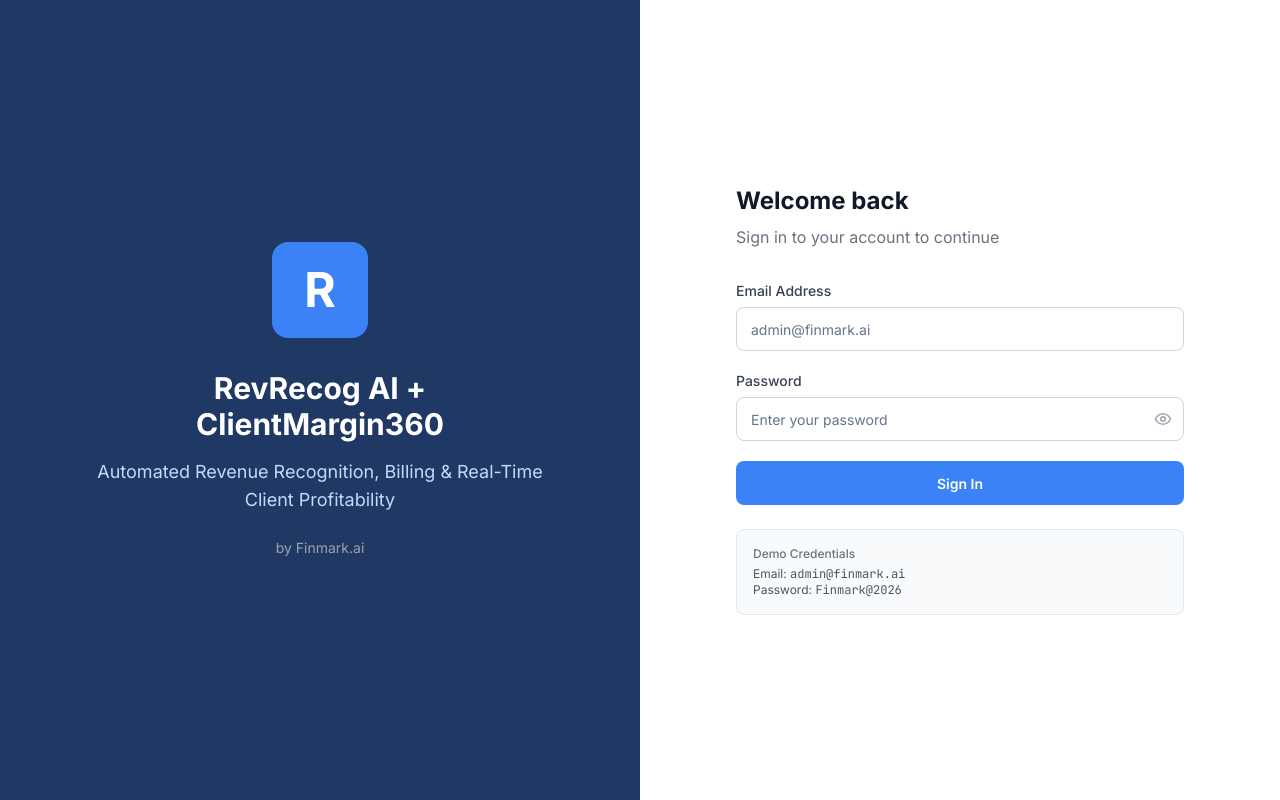
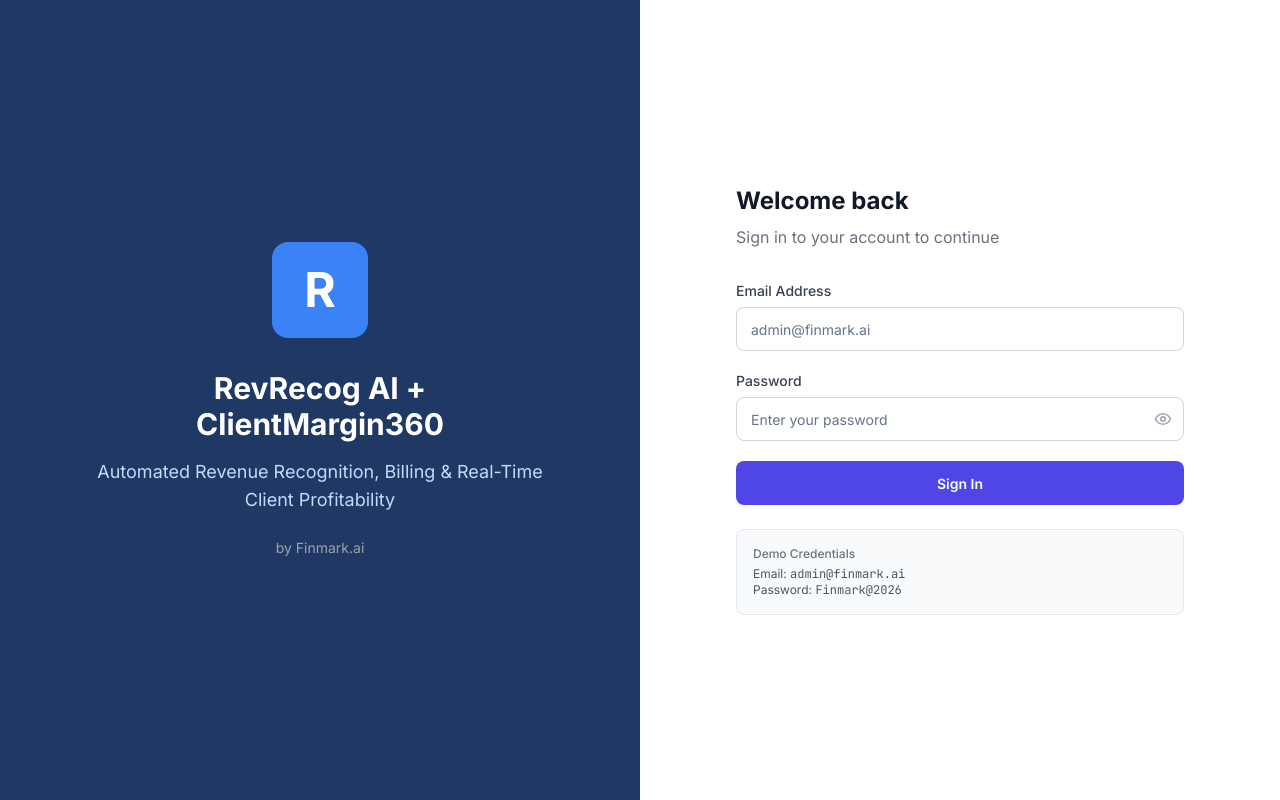
Before and after one commit to hvs-finmarkai/RevRecog-ClientMargin360, a React (Vite) app in the folder frontend/: page /login in a window 1280 px wide. Built offline with nearby package versions, Linux system fonts and the light colour scheme; no server answers.

Commit message:
feat: update color theme to slate-900/indigo-600 matching finmark-pnl-accounts

```diff
--- a/frontend/src/index.css
+++ b/frontend/src/index.css
@@ -3,12 +3,12 @@
 @tailwind utilities;
 
 :root {
-  --primary: #3B82F6;
-  --primary-hover: #2563EB;
+  --primary: #4F46E5;
+  --primary-hover: #4338CA;
   --success: #10B981;
   --warning: #F59E0B;
   --danger: #EF4444;
-  --sidebar-bg: #1F3864;
+  --sidebar-bg: #0F172A;
   --bg: #F8FAFC;
   --card-bg: #FFFFFF;
   --text: #1E293B;
--- a/frontend/src/layouts/DashboardLayout.tsx
+++ b/frontend/src/layouts/DashboardLayout.tsx
@@ -59,12 +59,12 @@
         className={`fixed lg:static inset-y-0 left-0 z-50 flex flex-col transition-transform duration-300 lg:translate-x-0 ${
           mobileOpen ? 'translate-x-0' : '-translate-x-full'
         }`}
-        style={{ width: 260, backgroundColor: '#1F3864' }}
+        style={{ width: 260, backgroundColor: '#0F172A' }}
       >
         <div className="flex items-center gap-3 px-5 py-5">
           <div
             className="flex items-center justify-center rounded-lg text-white font-bold text-lg"
-            style={{ width: 40, height: 40, backgroundColor: '#3B82F6' }}
+            style={{ width: 40, height: 40, backgroundColor: '#4F46E5' }}
           >
             R
           </div>
@@ -84,7 +84,7 @@
               className={({ isActive }) =>
                 `flex items-center gap-3 px-3 py-2.5 rounded-lg text-sm transition-colors ${
                   isActive
-                    ? 'text-white border-l-[3px] border-[#3B82F6]'
+                    ? 'text-white border-l-[3px] border-[#4F46E5]'
                     : 'text-white border-l-[3px] border-transparent'
                 }`
               }
@@ -113,7 +113,7 @@
           <div className="flex items-center gap-3">
             <div
               className="flex items-center justify-center rounded-full text-white text-sm font-semibold"
-              style={{ width: 36, height: 36, backgroundColor: '#3B82F6' }}
+              style={{ width: 36, height: 36, backgroundColor: '#4F46E5' }}
             >
               {userInitials}
             </div>
```
